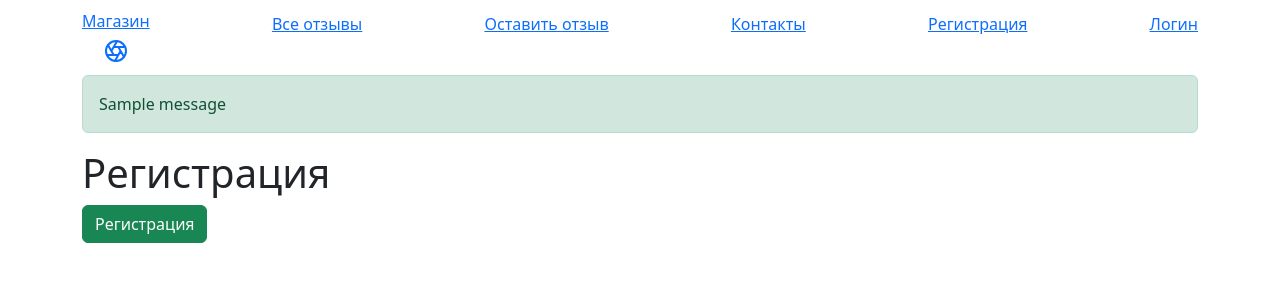
After one commit to Juli2709/Shop, a Django app: template taskmanager/user/templates/user/registers.html in a window 1280 px wide. The commit adds this page. Shown: the top 300 px of the page. Run offline with Django 4.2, Linux system fonts and the light colour scheme; the template is opened without the code that fills it, so the values that code supplies are empty; one stand-in notice (Sample message) is shown.

Commit message:
add files

```diff
--- a/taskmanager/cart/templates/cart/detail.html
+++ b/taskmanager/cart/templates/cart/detail.html
@@ -55,6 +55,6 @@
   </table>
   <p class="text-right">
     <a href="{% url 'shop:product_list' %}" class="button light">В магазин</a>
-    <a href="/" class="button">Оформить заказ</a>
+    <a href="{% url 'test' %}" class="button">Оформить заказ</a>
   </p>
 {% endblock %}
--- a/taskmanager/shop/templates/shop/base.html
+++ b/taskmanager/shop/templates/shop/base.html
@@ -10,7 +10,12 @@
 <div id="header">
     <a href="/" class="logo">Магазин</a>
     <a class="py-2 d-none d-md-inline-block" href="{% url 'create' %}">Оставить отзыв</a>
+
+
+            <a class="me-3 py-2 text-dark text-decoration-none" <a href="{% url 'registers' %}">Registera</a> | <a href="{% url 'login' %}">Login</a>
+
 </div>
+
 <div id="subheader">
     <div class="cart">
         {% with total_items=cart|length %}
--- /dev/null
+++ b/taskmanager/user/templates/user/base.html
@@ -0,0 +1,46 @@
+<!doctype html>
+<html lang="ru">
+<head>
+    <meta charset="UTF-8">
+    <meta name="viewport"
+          content="width=device-width, user-scalable=no, initial-scale=1.0, maximum-scale=1.0, minimum-scale=1.0">
+    <meta http-equiv="X-UA-Compatible" content="ie=edge">
+    <title>{% block title %}Регистрация{% endblock %}</title>
+    <link rel="stylesheet" href=https://cdn.jsdelivr.net/npm/bootstrap@5.2.0/dist/css/bootstrap.min.css>
+</head>
+<body>
+<header class="site-header sticky-top py-1">
+    <nav class="container d-flex flex-column flex-md-row justify-content-between">
+        <a class="py-2" href="/" aria-label="Product"><h6>Магазин</h6>
+            <svg xmlns="http://www.w3.org/2000/svg" width="24" height="24" fill="none" stroke="currentColor" stroke-linecap="round" stroke-linejoin="round" stroke-width="2" class="d-block mx-auto" role="img" viewBox="0 0 24 24"><title>Product</title><circle cx="12" cy="12" r="10"></circle><path d="M14.31 8l5.74 9.94M9.69 8h11.48M7.38 12l5.74-9.94M9.69 16L3.95 6.06M14.31 16H2.83m13.79-4l-5.74 9.94"></path></svg>
+        </a>
+        <a class="py-2 d-none d-md-inline-block" href="{% url 'home' %}">Все отзывы</a>
+        <a class="py-2 d-none d-md-inline-block" href="{% url 'create' %}">Оставить отзыв</a>
+        <a class="py-2 d-none d-md-inline-block" href="{% url 'about' %}">Контакты</a>
+        <a class="py-2 d-none d-md-inline-block" href="{% url 'registers' %}">Регистрация</a>
+        <a class="py-2 d-none d-md-inline-block" href="{% url 'login' %}">Логин</a>
+
+
+    </nav>
+</header>
+<div class="container">
+    {% if messages %}
+
+    {% for message in messages %}
+        {% if message.tags == 'error' %}
+            <div class="alert alert-danger" role="alert">
+                {{ message }}
+            </div>
+    {% else %}
+        <div class="alert alert-{{ message.tags }}" role="alert">
+                {{ message }}
+    </div>
+    {% endif %}
+    {% endfor %}
+    {% endif %}
+
+    {% block content %}Регистрация{% endblock %}
+
+</div>
+</body>
+</html>
--- /dev/null
+++ b/taskmanager/user/templates/user/registers.html
@@ -0,0 +1,24 @@
+{% extends 'user/base.html' %}
+
+
+{% block title %}
+Регистрация :: {{ block.super }}
+{% endblock %}
+
+{% block sidebar %}
+{% include 'inc/_sidebar.html' %}
+{% endblock %}
+
+{% block content %}
+
+<h1>Регистрация</h1>
+
+
+<form method="post">
+        {% csrf_token %}
+        {{ form.as_p }}
+
+        <button type="submit"class="btn btn-success">Регистрация</button>
+        <span>{{ error }}</span>
+    </form>
+{% endblock %}
```
Also changed, not shown: taskmanager/taskmanager/settings.py (+10 -2 lines), taskmanager/taskmanager/urls.py (+3 -4 lines), taskmanager/user/forms.py (added, +40 -0 lines), taskmanager/user/templates/user/login.html (added, +23 -0 lines), taskmanager/user/templates/user/test.html (added, +23 -0 lines), taskmanager/user/urls.py (added, +15 -0 lines), taskmanager/db.sqlite3.
